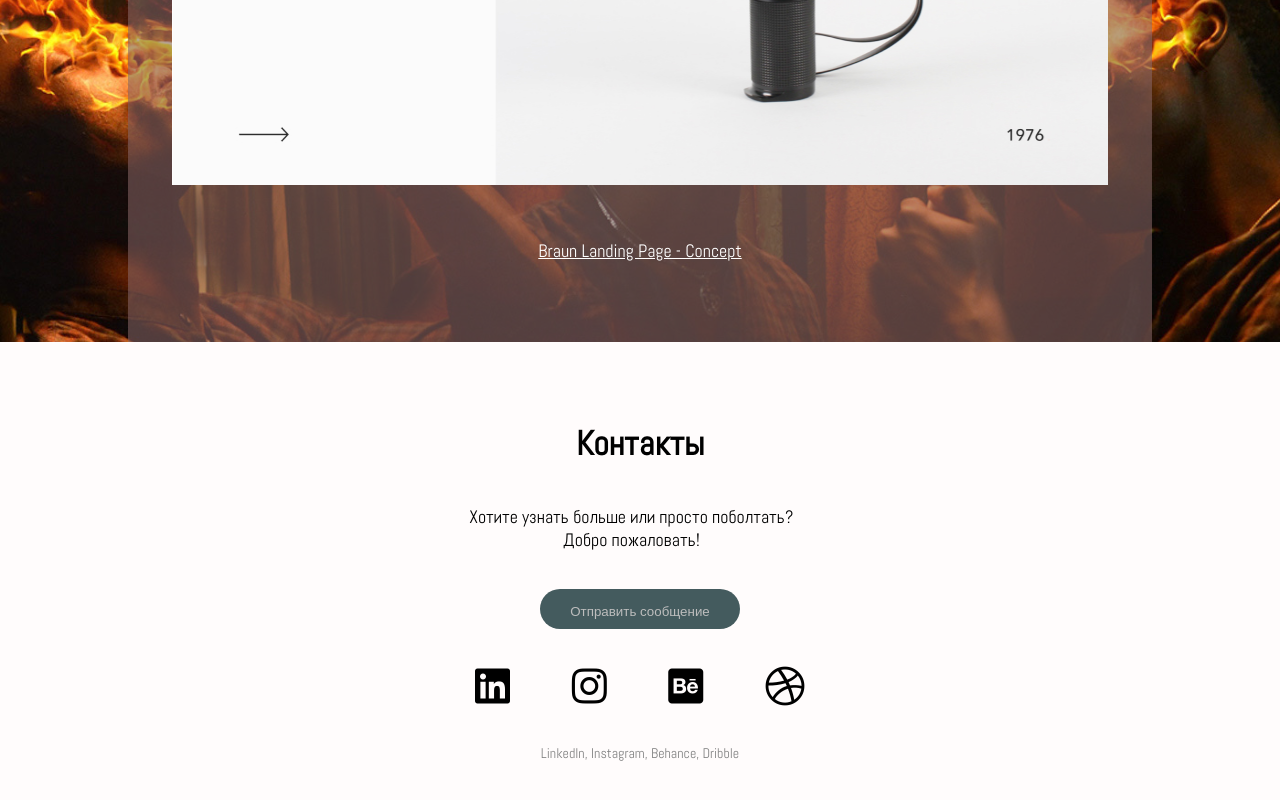
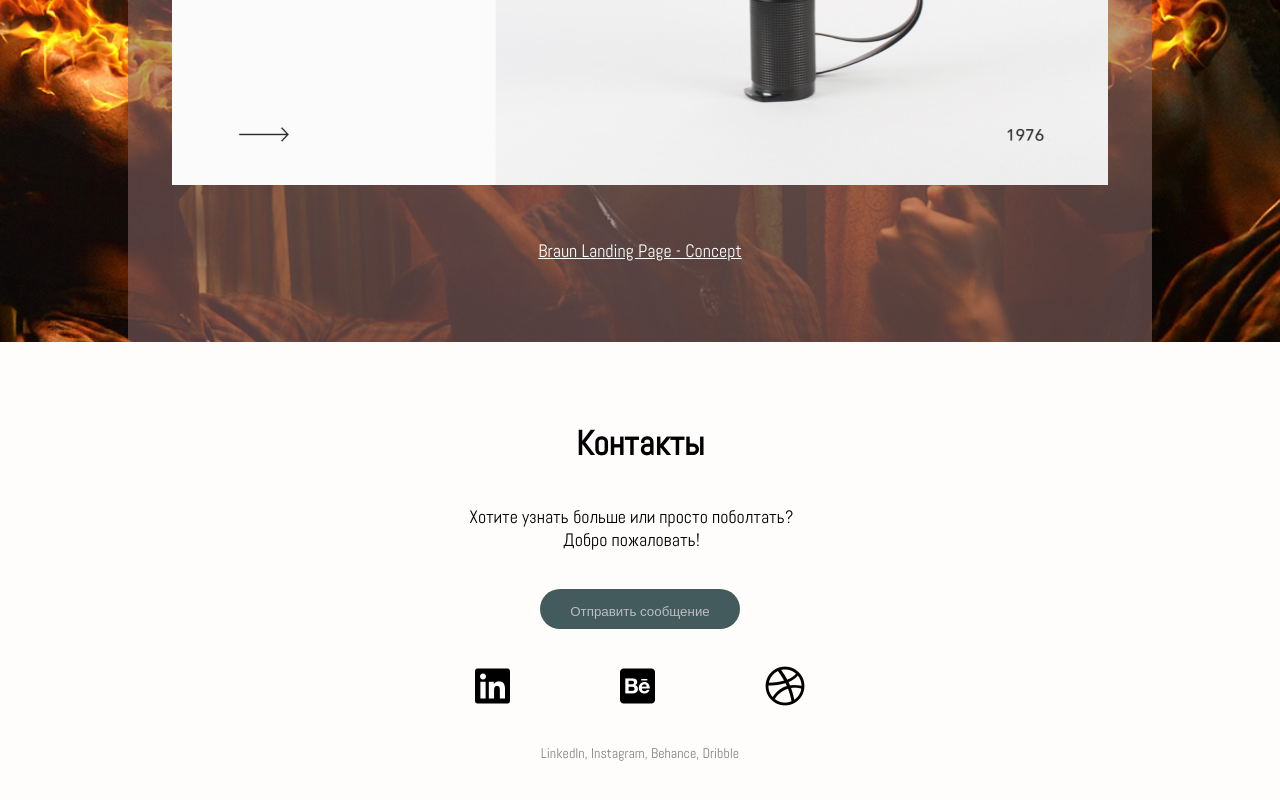
Before and after one commit to AlexanderGrams/portfolio, a plain HTML site: page index.html in a window 1280 px wide. Shown: the part 3987-4787 px from the top of the page. Drawn offline with Linux system fonts and the light colour scheme.

Commit message:
fix inst

```diff
--- a/index.html
+++ b/index.html
@@ -163,7 +163,6 @@
 			</form>
 			<div class="socials">
 				<a href="#"><i class="fab fa-linkedin"></i></a>
-				<a href="#"><i class="fab fa-instagram"></i></a>
 				<a href="#"><i class="fab fa-behance-square"></i></a>
 				<a href="#"><i class="fab fa-dribbble"></i></a>
 			</div>
```
